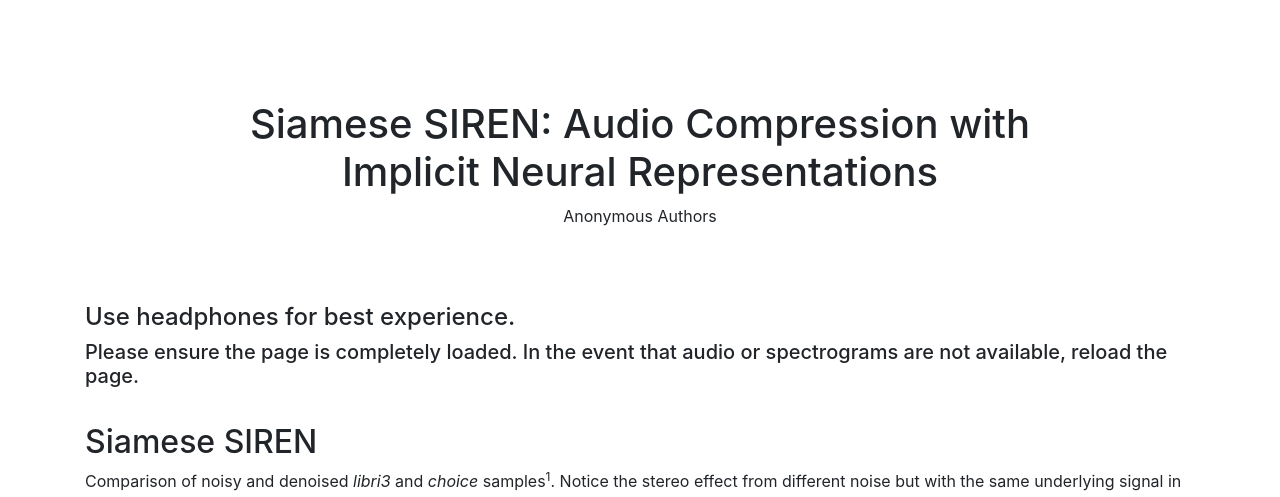
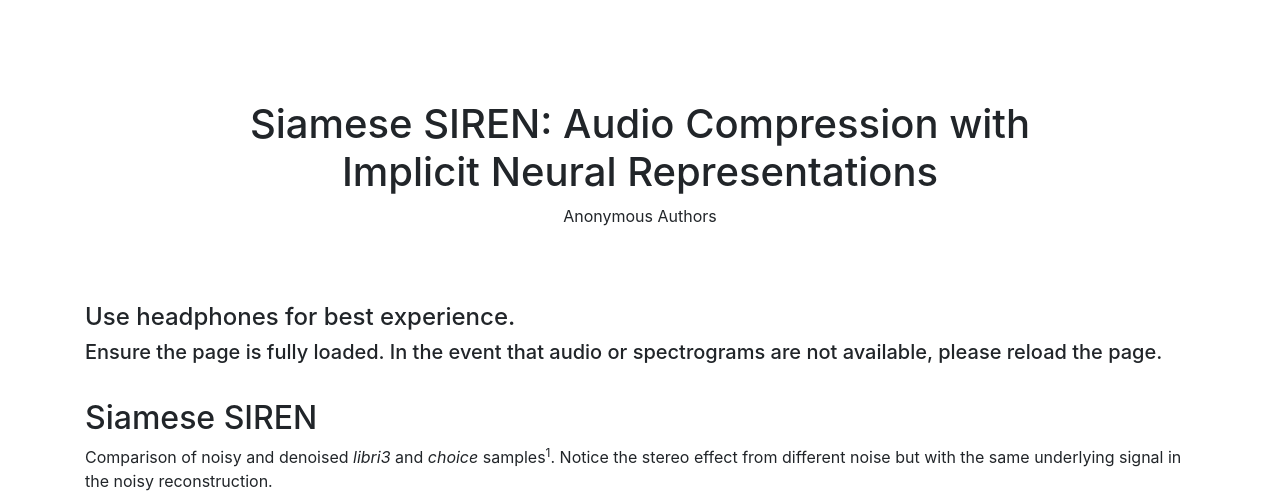
Before and after one commit to lucala/siamese-siren, a plain HTML site: page index.html in a window 1280 px wide. Shown: the top 497 px of the page. Drawn offline with nearby package versions, Linux system fonts and the light colour scheme.

Commit message:
updated index.html

```diff
--- a/index.html
+++ b/index.html
@@ -30,7 +30,7 @@
     <h1 class="text-center main-title">Siamese SIREN: Audio Compression with<br>Implicit Neural Representations</h1>
     <p class="text-center sub-title">Anonymous Authors</p>
     <h4 class="text">Use headphones for best experience.</h4>
-    <h5 class="text">Please ensure the page is completely loaded. In the event that audio or spectrograms are not available, reload the page.</h5>
+    <h5 class="text">Ensure the page is fully loaded. In the event that audio or spectrograms are not available, please reload the page.</h5>
 
     <h2 class="top-title">Siamese SIREN</h2>
     <p class="text">Comparison of noisy and denoised <i>libri3</i> and <i>choice</i> samples<sup>1</sup>. Notice the stereo effect from different noise but with the same underlying signal in the noisy reconstruction.</p>
```
